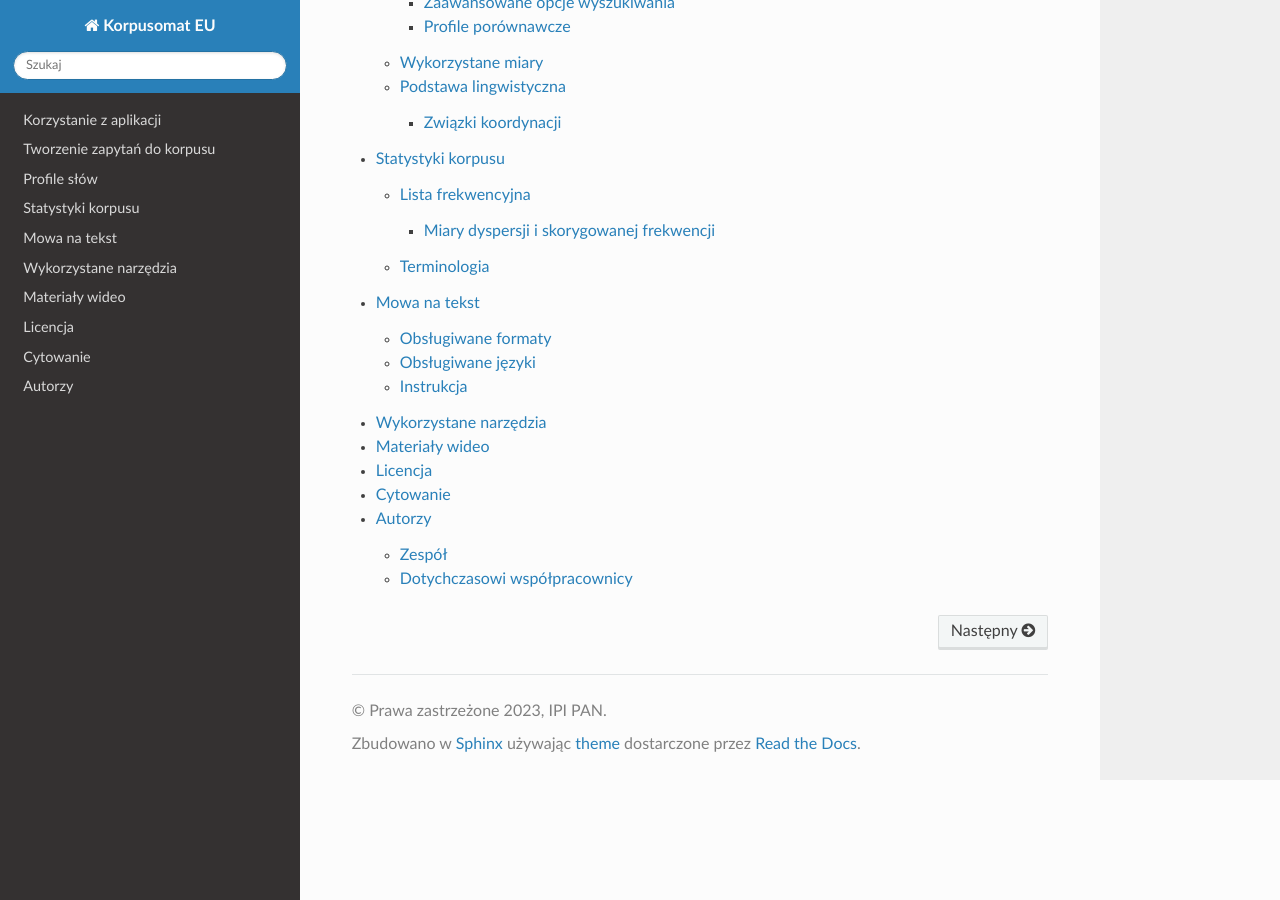
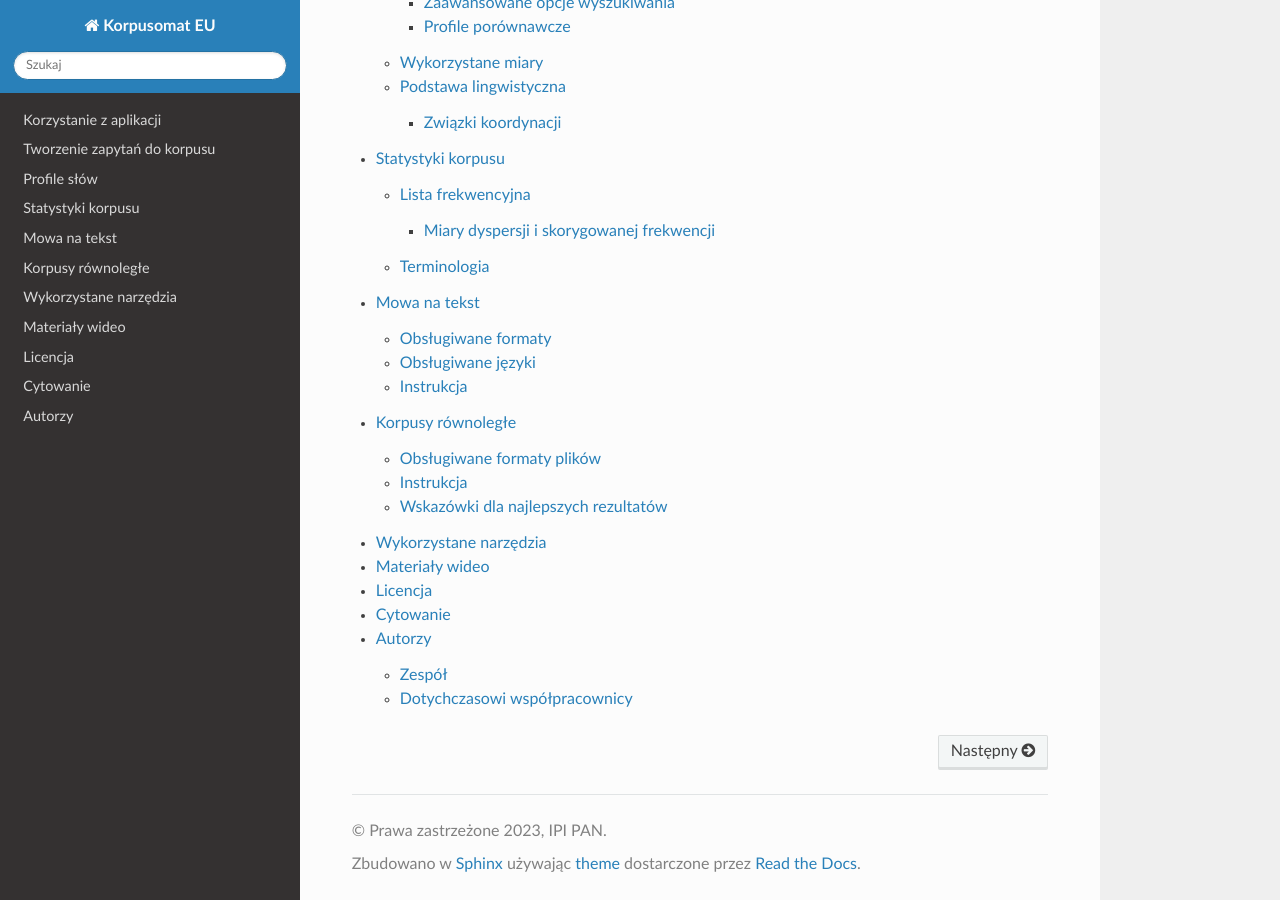
Before and after one commit to ipipan/korpusomat-eu-docs, a Sphinx documentation site: the page built from docs/source/index.rst, in a window 1280 px wide and 900 px high, scrolled down 1197 px. Built offline with Sphinx 7.4.7 and the Read the Docs theme 3.1.0, drawn with Linux system fonts in a browser that asks for light colours; some of the changed lines change nothing that is shown.

Commit message:
feat: add pl documentation for parallel corpora

```diff
--- a/docs/source/index.rst
+++ b/docs/source/index.rst
@@ -24,6 +24,7 @@
    word-profiles
    statistics
    speech-to-text
+   parallel-corpora
    tools-resources
    videos
    licence
--- /dev/null
+++ b/docs/source/parallel-corpora.rst
@@ -0,0 +1,60 @@
+Korpusy równoległe
+^^^^^^^^^^^^^^^^^^^^^^^^^^^^^^^
+
+Korpusomat umożliwia tworzenie korpusów równoległych czyli takich, w których teksty w różnych językach są ze sobą powiązane
+zdaniowo — każde zdanie w jednym języku odpowiada zdaniu (lub grupie zdań) w drugim języku.
+Dzięki temu możliwe jest wyszukiwanie odpowiedników słów, zwrotów i konstrukcji między językami.
+
+Obsługiwane formaty plików
+==========================
+
+Pliki z tekstami można dodać na dwa sposoby:
+
+a) **plik TMX**
+- Zawiera już zdania sparowane w dwóch (lub więcej) językach.
+Korpusomat automatycznie odczytuje te pary i zachowuje ich powiązanie.
+
+b) **Oddzielne pliki tekstowe TXT**
+- Możliwe jest przesłanie dwóch osobnych plików tekstowych, po jednym dla każdego języka.
+    - Pliki z wierszami odpowiadającymi sobie: każdy wiersz odpowiada jednemu zdaniu, a wiersze w obu plikach są sparowane.
+
+    - Pliki z wierszami nieodpowiadającymi sobie: na przykład książka napisana w języku polskim oraz jej tłumaczenie na język angielski.
+      Pliki nie mają powiązań między zdaniami. W takim przypadku dopasowanie zdań zostanie wykonane przez narzędzie **Hunalign**, które porównuje długość zdań i korzysta ze słowników dwujęzycznych, aby dopasować do siebie odpowiadające zdania w obu językach.
+
+
+Instrukcja
+==================
+
+Podczas tworzenia korpusu należy zaznaczyć checkbox **Korpus równoległy** oraz określić języki dodawanych tekstów.
+
+.. image:: img/parallel/1.png
+  :width: 800
+  :alt: Krok 1
+
+Następnie należy wybrać zrównoleglony wcześniej plik (DODAJ TEXT ZRÓWNOLEGLONY (TMX)) lub osobne pliki tekstowe (DODAJ TEKSTY DO ZRÓWNOLEGLENIA)
+
+.. image:: img/parallel/3.png
+  :width: 800
+  :alt: Krok 2
+
+.. image:: img/parallel/2.png
+  :width: 800
+  :alt: Krok 3
+
+Jeżeli w plikach, które dodajemy wiersz w jednym pliku odpowiada wierszowi w drugim pliku należy zaznaczyć checkbox **Wiersze w obu plikach odpowiadają sobie**.
+
+.. image:: img/parallel/4.png
+  :width: 800
+  :alt: Krok 4
+
+.. image:: img/parallel/5.png
+  :width: 800
+  :alt: Krok 5
+
+
+Wskazówki dla najlepszych rezultatów
+=====================================
+
+Dla najdokładniejszego dopasowania używaj plików TMX lub plików, w których wiersze odpowiadają sobie.
+
+Unikaj bardzo długich akapitów w jednym wierszu. Podział zdań poprawia dokładność dopasowania.
```
Also changed, not shown: docs/source/img/parallel/1.en.png (added), docs/source/img/parallel/1.png (added), docs/source/img/parallel/2.en.png (added), docs/source/img/parallel/2.png (added), docs/source/img/parallel/3.en.png (added), docs/source/img/parallel/4.en.png (added), docs/source/img/parallel/4.png (added), docs/source/img/parallel/5.en.png (added), docs/source/img/parallel/5.png (added).
